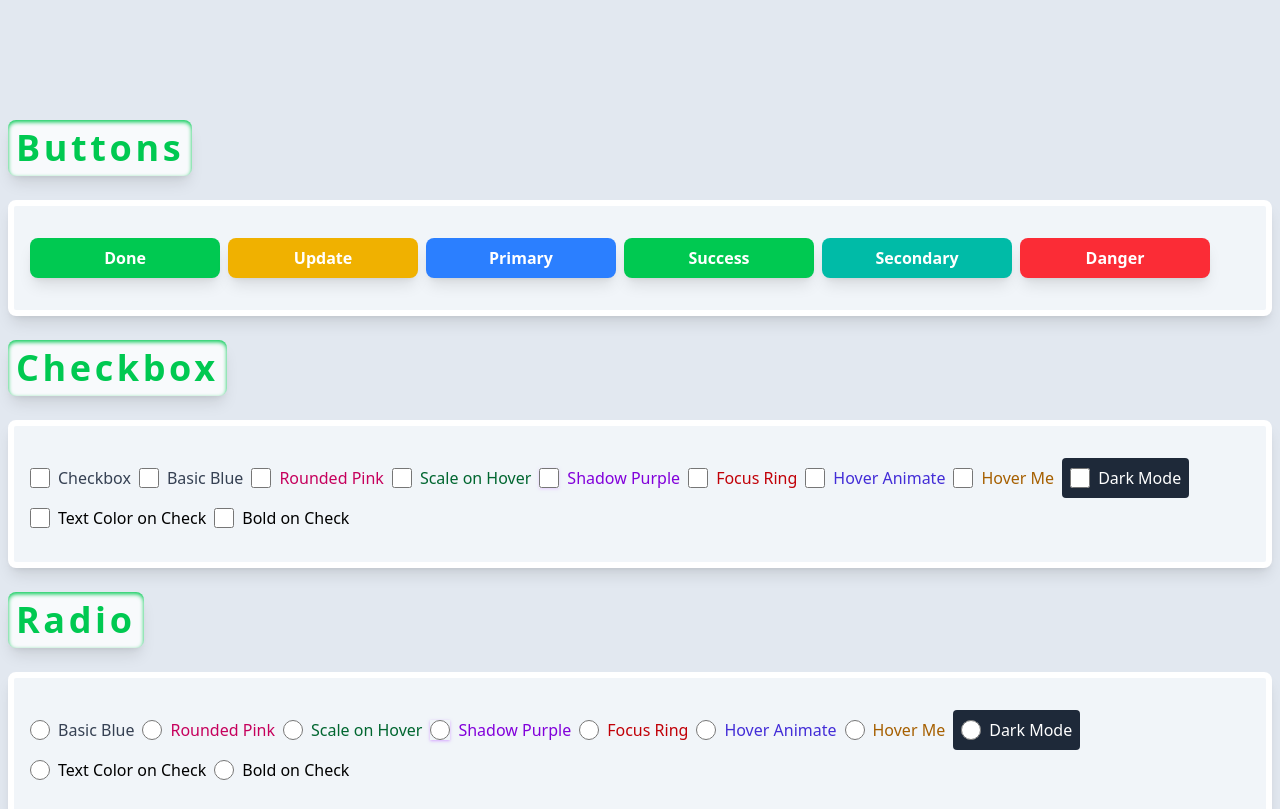
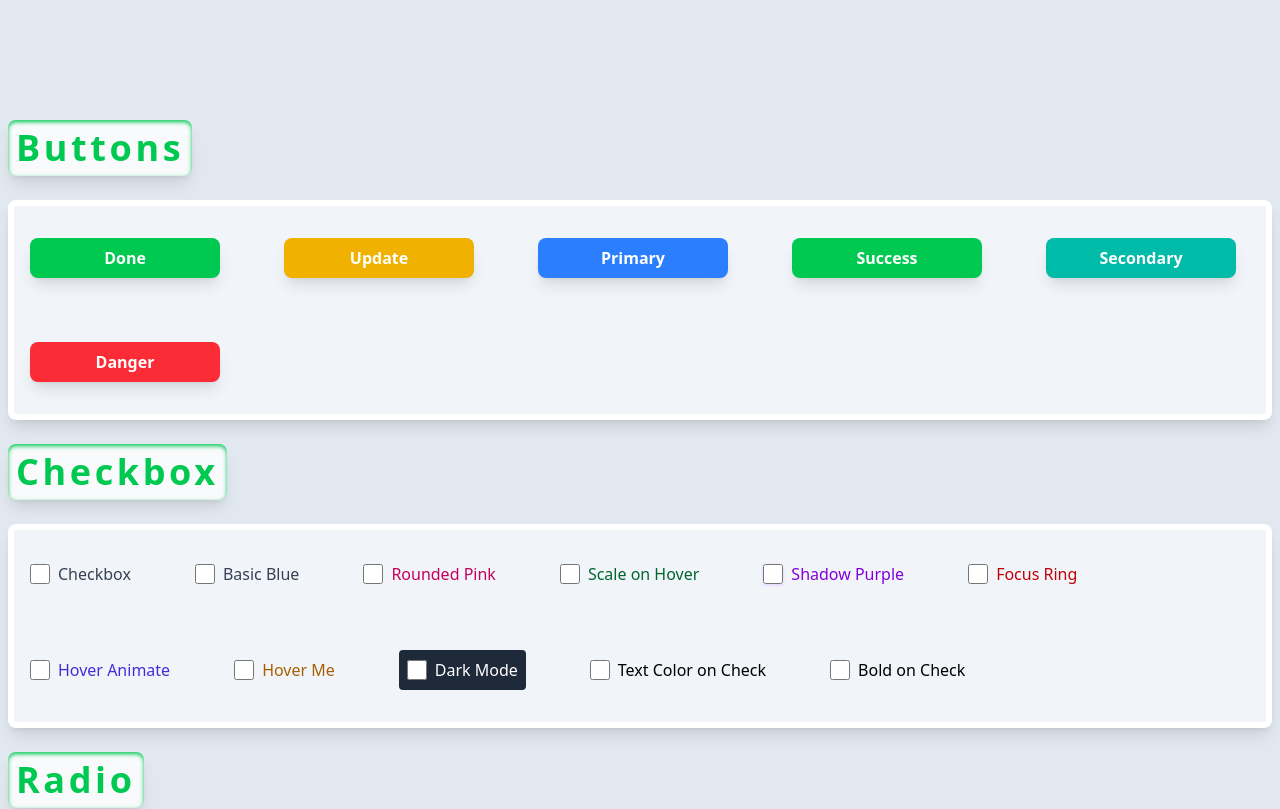
Before and after one commit to Thedevelop3r/todo, a Next.js app: page /ui in a window 1280 px wide. Shown: the top 809 px of the page. Built offline with nearby package versions, Linux system fonts and the light colour scheme.

Commit message:
- fix styles

```diff
--- a/app/ui/page.tsx
+++ b/app/ui/page.tsx
@@ -48,7 +48,7 @@ export function DoneButton({ labelName }: { labelName?: string }) {
 
 export function FlexRow({ children }: { children: React.ReactNode }) {
     return (
-        <div className="flex flex-row flex-wrap w-full gap-2 border-[6px] px-4 py-8 border-white rounded-lg shadow-lg bg-slate-100">
+        <div className="flex flex-row flex-wrap w-full gap-16 border-[6px] px-4 py-8 border-white rounded-lg shadow-lg bg-slate-100">
             {children}
         </div>
     )
```
